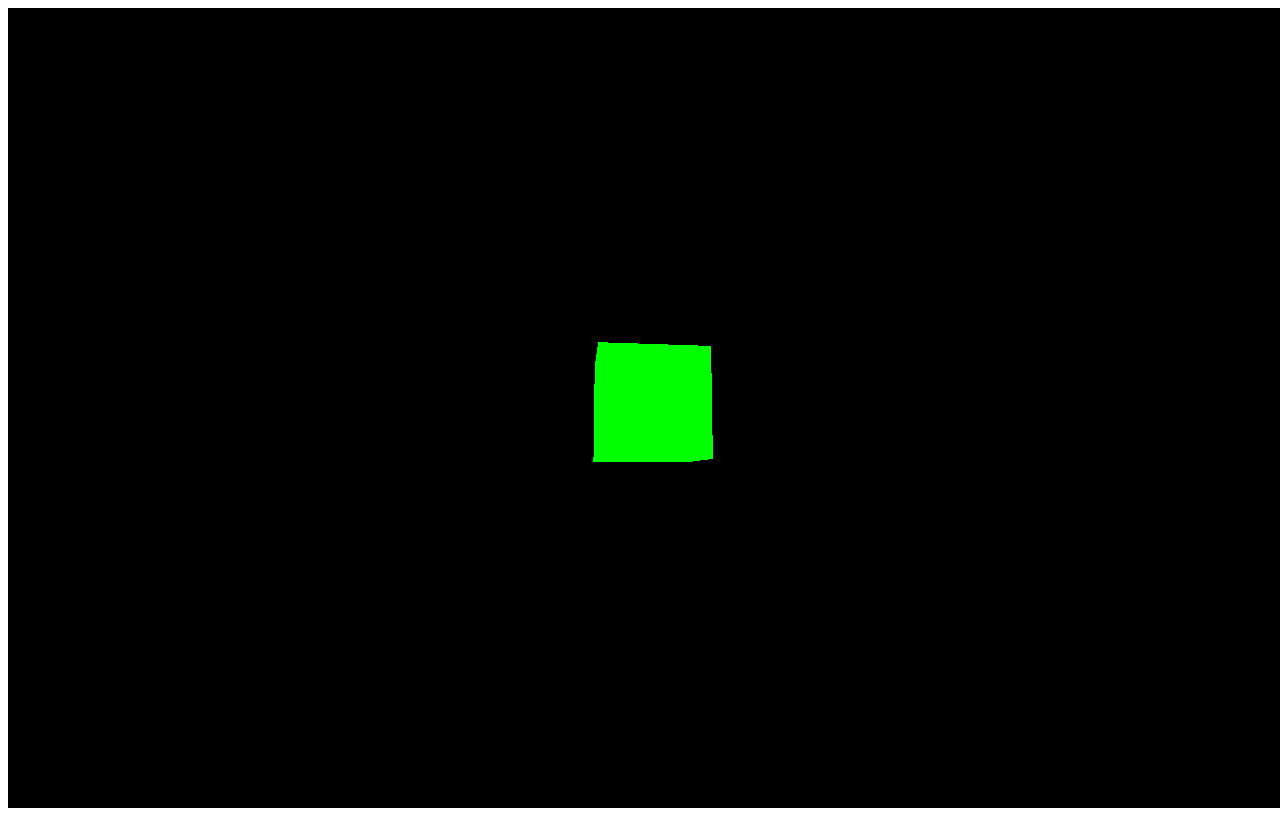
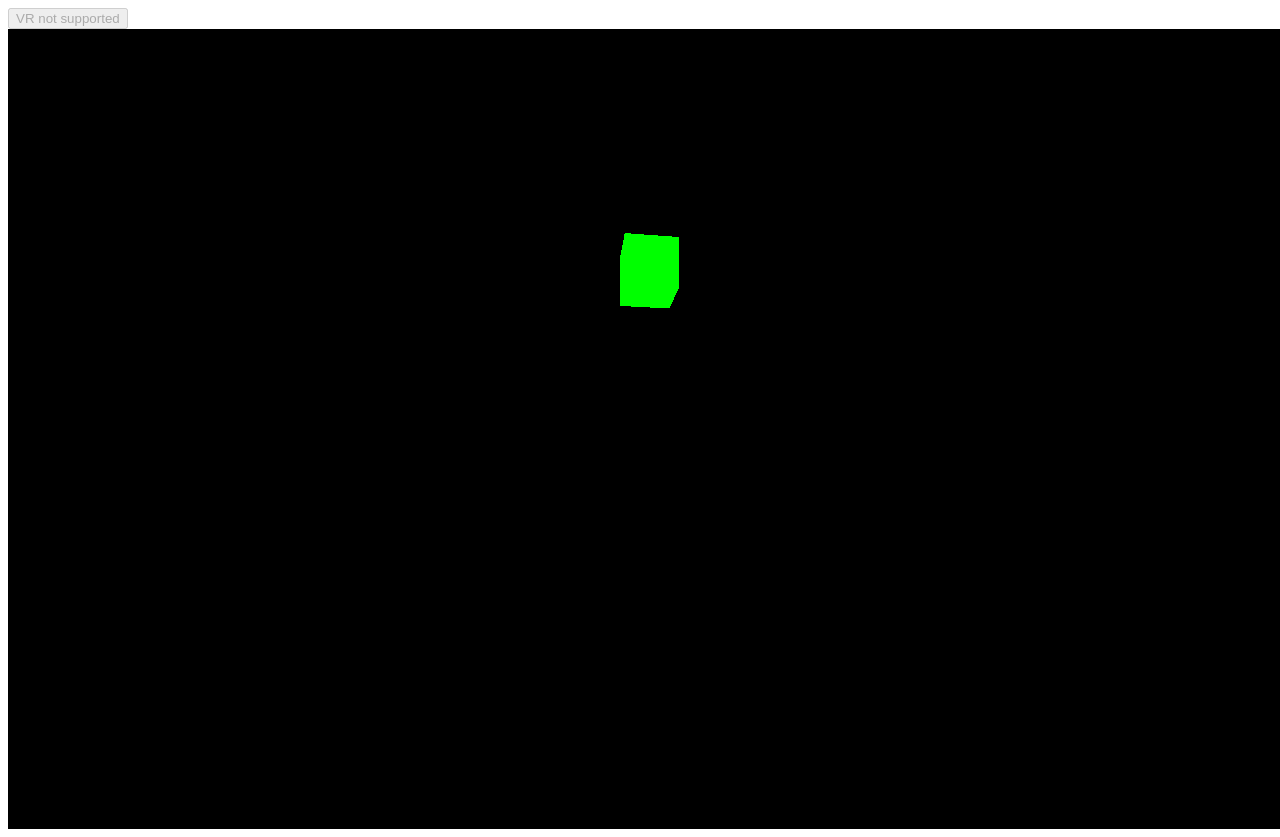
Before and after one commit to psm14/webxr-experiments, a plain HTML site: page index.html in a window 1280 px wide. Before the commit the page ends 816 px from the top, so only its background shows below. Drawn offline with nearby package versions, Linux system fonts and the light colour scheme.

Commit message:
add webxr boilerplate

```diff
--- a/app.js
+++ b/app.js
@@ -1,5 +1,7 @@
 // Import the necessary libraries
-import * as THREE from "https://unpkg.com/three@0.125.2/build/three.module.js";
+import * as THREE from "https://unpkg.com/three@0.161.0/build/three.module.js";
+
+const vrButton = document.getElementById("enter-vr");
 
 // Create a scene
 const scene = new THREE.Scene();
@@ -16,6 +18,7 @@ camera.position.z = 5;
 // Create a renderer
 const renderer = new THREE.WebGLRenderer();
 renderer.setSize(window.innerWidth, window.innerHeight);
+renderer.xr.enabled = true;
 document.body.appendChild(renderer.domElement);
 
 // Create a cube
@@ -24,17 +27,46 @@ const material = new THREE.MeshBasicMaterial({ color: 0x00ff00 });
 const cube = new THREE.Mesh(geometry, material);
 scene.add(cube);
 
+cube.position.set(0, 3, -5);
+
+async function initXR() {
+  // WebXR
+  if ("xr" in navigator) {
+    if (await navigator.xr.isSessionSupported("immersive-vr")) {
+      vrButton.addEventListener("click", async () => {
+        const session = await navigator.xr.requestSession("immersive-vr", {
+          requiredFeatures: ["local-floor"],
+          optionalFeatures: ["bounded-floor"],
+        });
+        console.log(session);
+        renderer.xr.setSession(session);
+      });
+    } else {
+      vrButton.disabled = true;
+      vrButton.innerText = "VR not supported";
+    }
+  } else {
+    vrButton.disabled = true;
+    vrButton.innerText = "VR not supported";
+  }
+}
+
+console.log("hi");
+
 // Animation loop
 function animate() {
-  requestAnimationFrame(animate);
+  renderer.setAnimationLoop(function () {
+    // Rotate the cube
+    cube.rotation.x += 0.01;
+    cube.rotation.y += 0.01;
 
-  // Rotate the cube
-  cube.rotation.x += 0.01;
-  cube.rotation.y += 0.01;
-
-  // Render the scene
-  renderer.render(scene, camera);
+    // Render the scene
+    renderer.render(scene, camera);
+  });
 }
 
 // Start the animation loop
 animate();
+initXR().catch(function (err) {
+  console.error(err);
+});
--- a/index.html
+++ b/index.html
@@ -4,6 +4,7 @@
     <title>WebXR Hello World</title>
   </head>
   <body>
+    <button id="enter-vr">Enter VR</button>
     <script type="module" src="app.js"></script>
   </body>
 </html>
```
